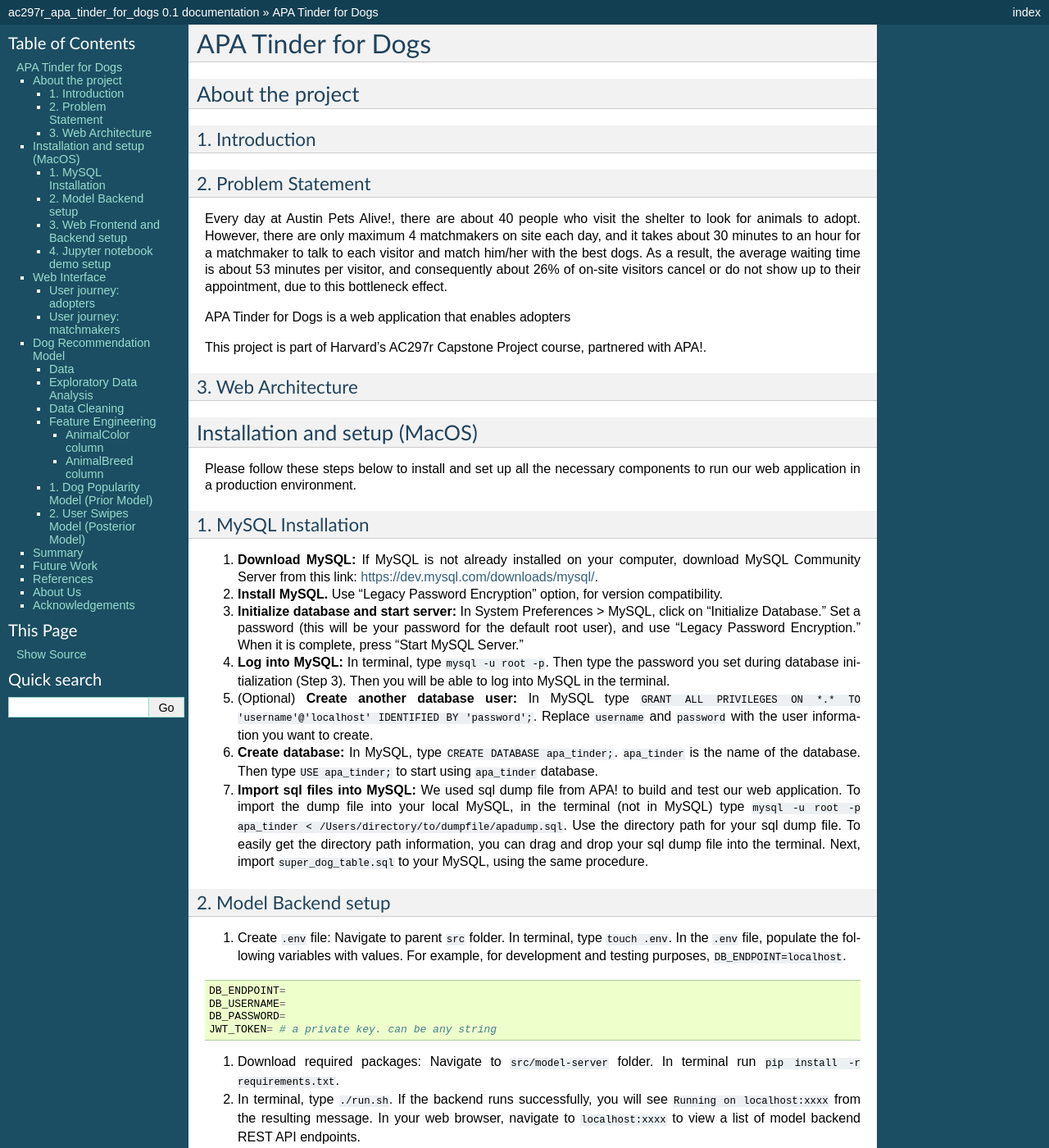
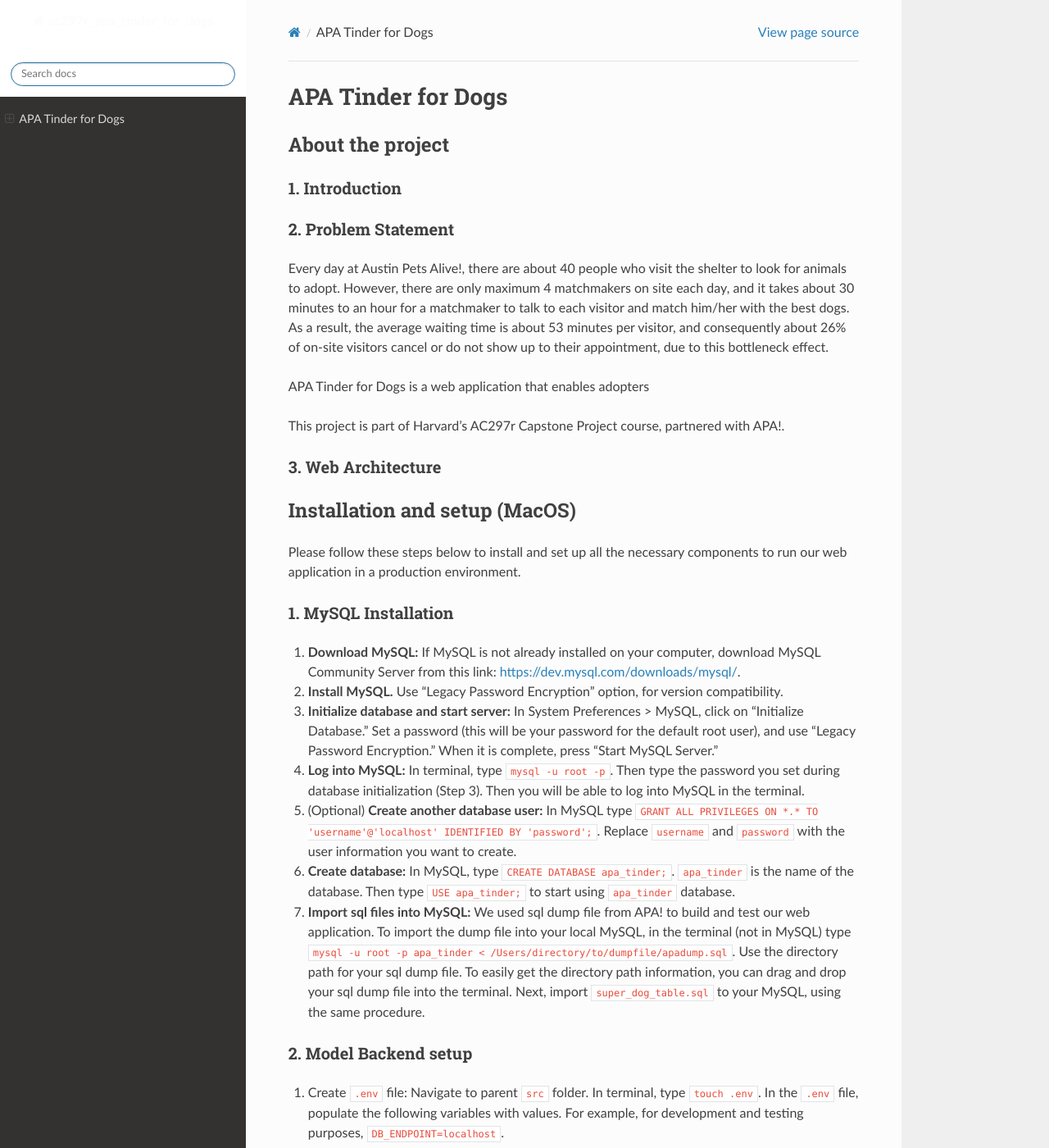
Before and after one commit to rachelmoon290/apatinder-documentation, a Sphinx documentation site: the page built from docs/index.md, in a window 1280 px wide and 1400 px high. Shown: the whole window at 82% size. Built offline with Sphinx 7.4.7 and the Read the Docs theme 2.0.0, drawn with Linux system fonts in a browser that asks for light colours; some of the changed text lies outside the part shown.

Commit message:
update local theme

```diff
--- a/docs/conf.py
+++ b/docs/conf.py
@@ -93,7 +93,7 @@
 
 # The theme to use for HTML and HTML Help pages.  See the documentation for
 # a list of builtin themes.
-html_theme = 'default'
+html_theme = 'sphinx_rtd_theme'
 
 # Theme options are theme-specific and customize the look and feel of a theme
 # further.  For a list of options available for each theme, see the
@@ -108,7 +108,7 @@
     'vcs_pageview_mode': '',
     'style_nav_header_background': 'white',
     # Toc options
-    'collapse_navigation': True,
+    'collapse_navigation': False,
     'sticky_navigation': True,
     'navigation_depth': -1,
     'includehidden': True,
@@ -180,7 +180,7 @@
 # html_file_suffix = None
 
 # Output file base name for HTML help builder.
-htmlhelp_basename = 'ac297r_project_directorydoc'
+htmlhelp_basename = 'ac297ac297r_apa_tinder_for_dogs'
 
 
 # -- Options for LaTeX output --------------------------------------------------
--- a/docs/index.md
+++ b/docs/index.md
@@ -126,7 +126,7 @@
 
 For other categorical columns like Animalsex, IsDistemper, IsCGC, etc, we performed one-hot encoding to make them ready for modeling. For continuous variables, we standardized them since different variables were at different scales.
 
-### 1. Dog Popularity Model (Prior Model)
+### 1. Prior Model
 
 The response variable for our analysis is 'DaysInShelter'. The goal of the prior model is to figure out the best model that predicts 'DaysInShelter' and deliever the best set of coefficients of predictor variables to the Bayesian Posterior Model, so that it can start to be updated once user swipes into our system.
 
@@ -136,7 +136,7 @@
 
 
 
-### 2. User Swipes Model (Posterior Model)
+### 2. User Swipes Model
 
 
 
```
Also changed, not shown: 11 other files.
